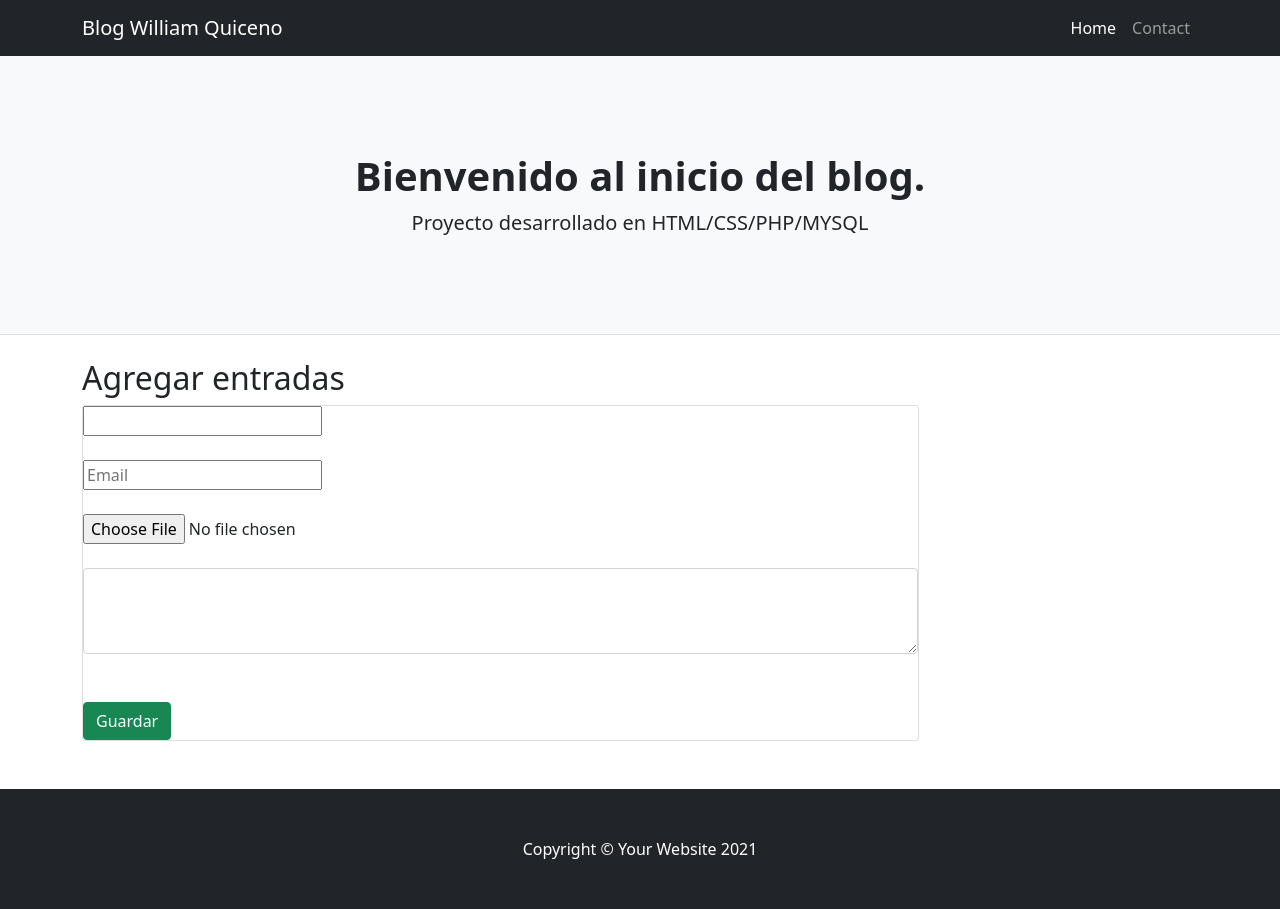
After one commit to wquiceno1/BlogPHP, a PHP site: template vista/formulario.php in a window 1280 px wide. The commit adds this page. Run offline with PHP 8.4, Linux system fonts and the light colour scheme; the template is opened without the code that fills it, so the values that code supplies are empty.

Commit message:
prototipo funcional
realizado mediante procedimientos

```diff
--- /dev/null
+++ b/conexion.php
@@ -0,0 +1,11 @@
+<?php
+//conexion
+$conex=mysqli_connect("localhost", "root", "", "bd_blog");
+
+if(!$conex){
+    echo "La conexion fallo. ";
+    exit();
+
+}
+
+?>
--- /dev/null
+++ b/vista/formulario.php
@@ -0,0 +1,68 @@
+<!DOCTYPE html>
+<html lang="es">
+    <head>
+        <meta charset="utf-8" />
+        <meta name="viewport" content="width=device-width, initial-scale=1, shrink-to-fit=no" />
+        <meta name="description" content="" />
+        <meta name="author" content="" />
+        <title>Blog William Quiceno</title>
+        <!-- Favicon-->
+        <link rel="icon" type="image/x-icon" href="assets/favicon.ico" />
+        <!-- Core theme CSS (includes Bootstrap)-->
+        <link href="css/styles.css" rel="stylesheet" />
+        <?php require_once("conexion.php");?>
+    </head>
+    <body>
+        <!-- Responsive navbar-->
+        <nav class="navbar navbar-expand-lg navbar-dark bg-dark">
+            <div class="container">
+                <a class="navbar-brand" href="#!">Blog William Quiceno</a>
+                <button class="navbar-toggler" type="button" data-bs-toggle="collapse" data-bs-target="#navbarSupportedContent" aria-controls="navbarSupportedContent" aria-expanded="false" aria-label="Toggle navigation"><span class="navbar-toggler-icon"></span></button>
+                <div class="collapse navbar-collapse" id="navbarSupportedContent">
+                    <ul class="navbar-nav ms-auto mb-2 mb-lg-0">
+                        <li class="nav-item"><a class="nav-link active" href="#">Home</a></li>
+                        <li class="nav-item"><a class="nav-link" href="#!">Contact</a></li>
+                    </ul>
+                </div>
+            </div>
+        </nav>
+        <!-- Page header with logo and tagline-->
+        <header class="py-5 bg-light border-bottom mb-4">
+            <div class="container">
+                <div class="text-center my-5">
+                    <h1 class="fw-bolder">Bienvenido al inicio del blog.</h1>
+                    <p class="lead mb-0">Proyecto desarrollado en HTML/CSS/PHP/MYSQL</p>
+                </div>
+            </div>
+        </header>
+        <!-- Page content-->
+        <div class="container">
+            <div class="row">
+                <!-- Blog entries-->
+                <div class="container">
+                    <h2 class="card-title">Agregar entradas</h2>
+                    <div class="card w-75">
+                        <form action="../controlador/transacciones.php" method="post" enctype="multipart/form-data">
+                            <input type="text" name="titulo"><br><br>
+                            <input type="email" name="email" id="email" placeholder="Email"><br><br>
+                            <input type="file" name="imagen" id="imagen"><br><br>
+                            <textarea class="form-control" name="contenido" rows="3"></textarea><br><br>
+                            <input type="submit" class="btn btn-success" name="guardar" value="Guardar">
+                        </form>
+                    </div>
+
+
+                </div>
+            </div>
+        </div>
+        <br><br>
+        <!-- Footer-->
+        <footer class="py-5 bg-dark">
+            <div class="container"><p class="m-0 text-center text-white">Copyright &copy; Your Website 2021</p></div>
+        </footer>
+        <!-- Bootstrap core JS-->
+        <script src="https://cdn.jsdelivr.net/npm/bootstrap@5.1.3/dist/js/bootstrap.bundle.min.js"></script>
+        <!-- Core theme JS-->
+        <script src="js/scripts.js"></script>
+    </body>
+</html>
```
Also changed, not shown: includes/navbar.html (deleted, +0 -16 lines), index.php (+76 -21 lines), insertar_contenido.php (+2 -10 lines), modelo/objeto_blog.php (added, +47 -0 lines), imagenes/4401280-768x432.jpg (added), imagenes/acceso binance.JPG (added), imagenes/descargar (1).jfif (added), imagenes/descargar.jfif (added).
